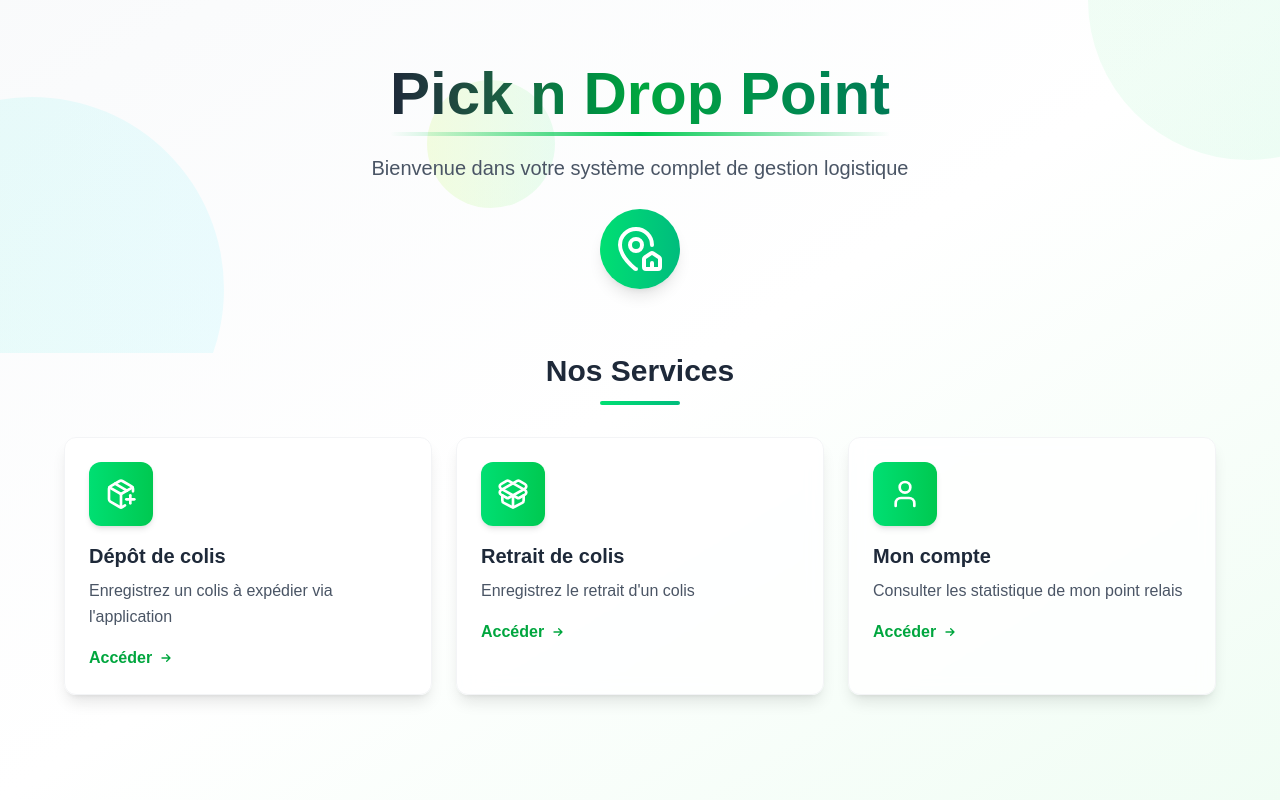
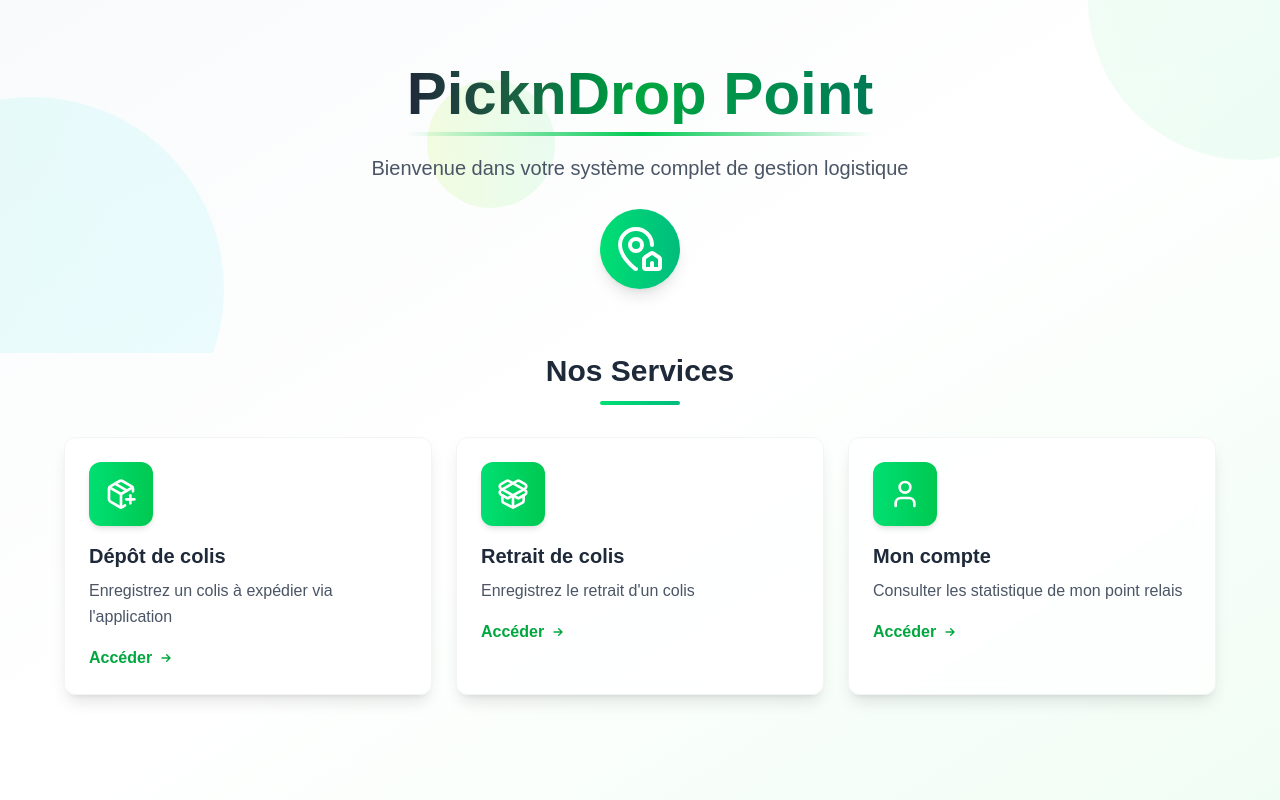
Before and after one commit to projet-synthese-gi26/ticknpick-frontend, a Next.js app: page /home in a window 1280 px wide. Built offline with nearby package versions, Linux system fonts and the light colour scheme.

Commit message:
new update

```diff
--- a/src/app/home/page.tsx
+++ b/src/app/home/page.tsx
@@ -59,7 +59,7 @@
           <div className={`text-center transform transition-all duration-1000 ${isVisible ? 'translate-y-0 opacity-100' : 'translate-y-8 opacity-0'}`}> {/* translate-y réduit */}
             <div className="inline-block mb-4"> {/* mb réduit */}
               <h1 className="text-5xl sm:text-6xl font-bold bg-gradient-to-r from-gray-800 via-green-600 to-emerald-700 bg-clip-text text-transparent">
-                Pick n Drop Point
+                PicknDrop Point
               </h1>
               <div className="h-1 bg-gradient-to-r from-transparent via-green-500 to-transparent rounded-full mt-2"></div> {/* animate-pulse enlevé */}
             </div>
--- a/src/components/Navbar.tsx
+++ b/src/components/Navbar.tsx
@@ -67,7 +67,7 @@
       <div className="container mx-auto px-4 sm:px-6 lg:px-8">
         <div className="flex items-center justify-between h-16">
           {/* Logo */}
-          <Link href="/PickDropPoint/app/home" className="flex items-center space-x-2 group">
+          <Link href="/home" className="flex items-center space-x-2 group">
             <MapPinHouse className={`h-8 w-8 transition-colors duration-300 ${isScrolled || isOpen ? 'text-green-600' : 'text-gray-700 group-hover:text-green-600'}`} />
             <span
               className={`text-3xl font-bold transition-colors duration-300
```
